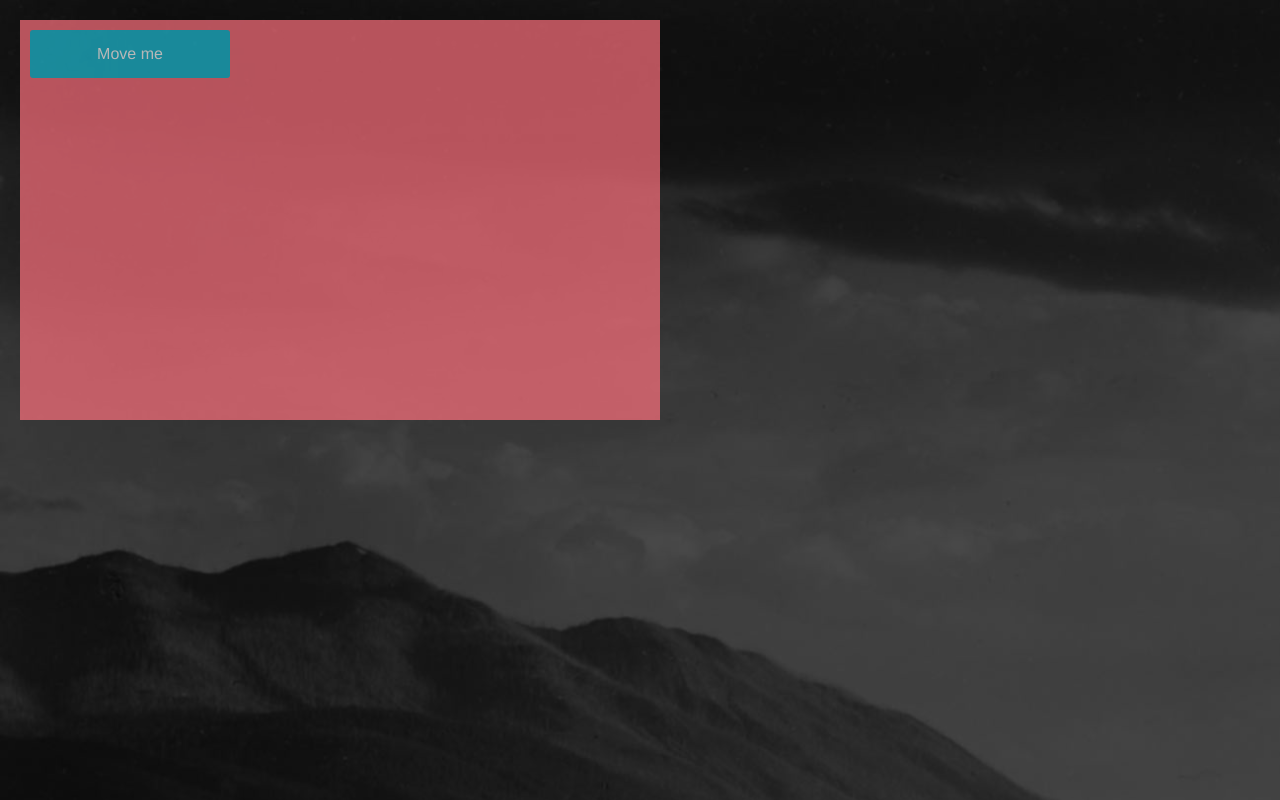
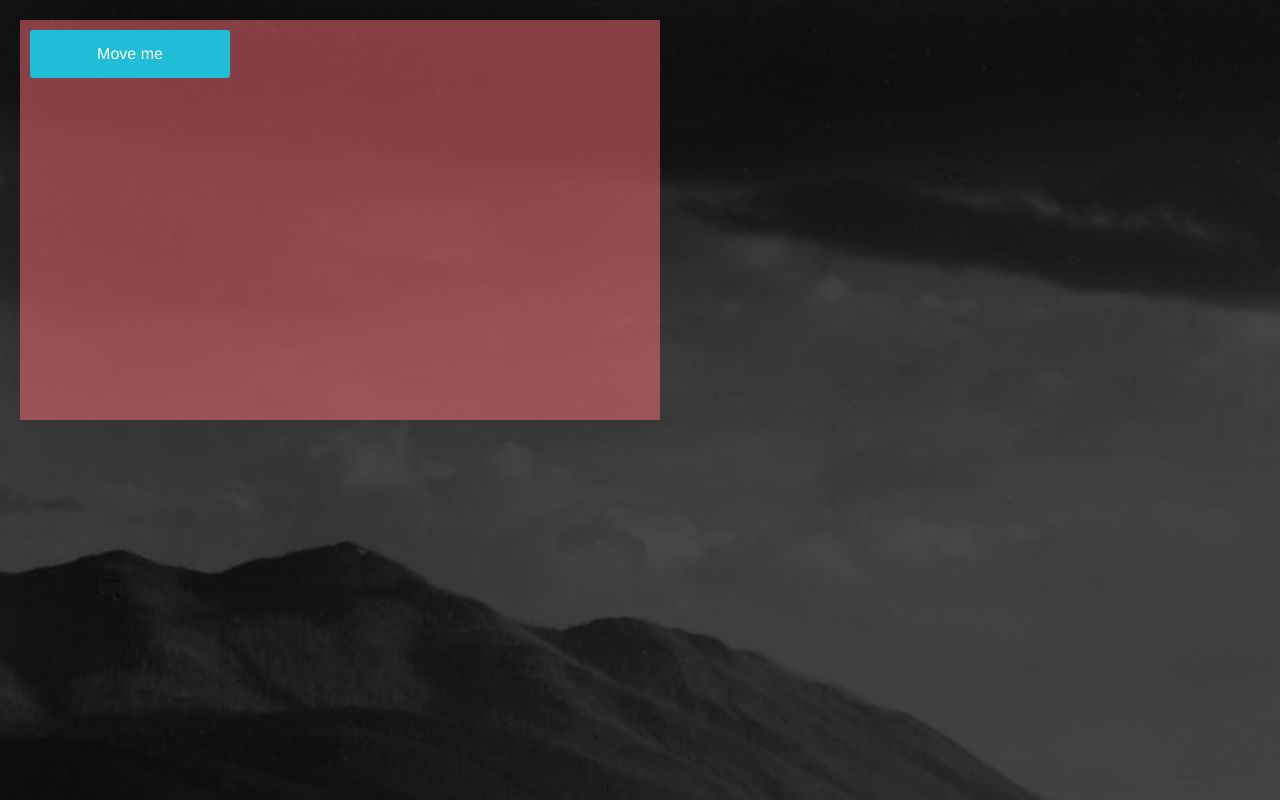
Before and after one commit to intuio/Webperf-Demo, a website: page app/9-flip.html in a window 1280 px wide. Drawn offline with nearby package versions, Linux system fonts and the light colour scheme; files that its build step writes are made by us from their sources.

Commit message:
opacity reshuffled

```diff
--- a/app/styles/main-8-no-flip.scss
+++ b/app/styles/main-8-no-flip.scss
@@ -2,12 +2,11 @@
 @import "partials/shared-styles";
 
 .container {
-    background-color: $red;
+    background-color: rgba($red, 0.5);
     width: 50vw;
     height: 50vh;
     margin: 20px;
     padding: 10px;
-    opacity: 0.7;
     position: relative;
 }
 
--- a/app/styles/main-9-flip.scss
+++ b/app/styles/main-9-flip.scss
@@ -6,12 +6,11 @@
 }
 
 .container {
-    background-color: $red;
+    background-color: rgba($red, 0.5);
     width: 50vw;
     height: 50vh;
     margin: 20px;
     padding: 10px;
-    opacity: 0.7;
     position: relative;
 }
 
```
